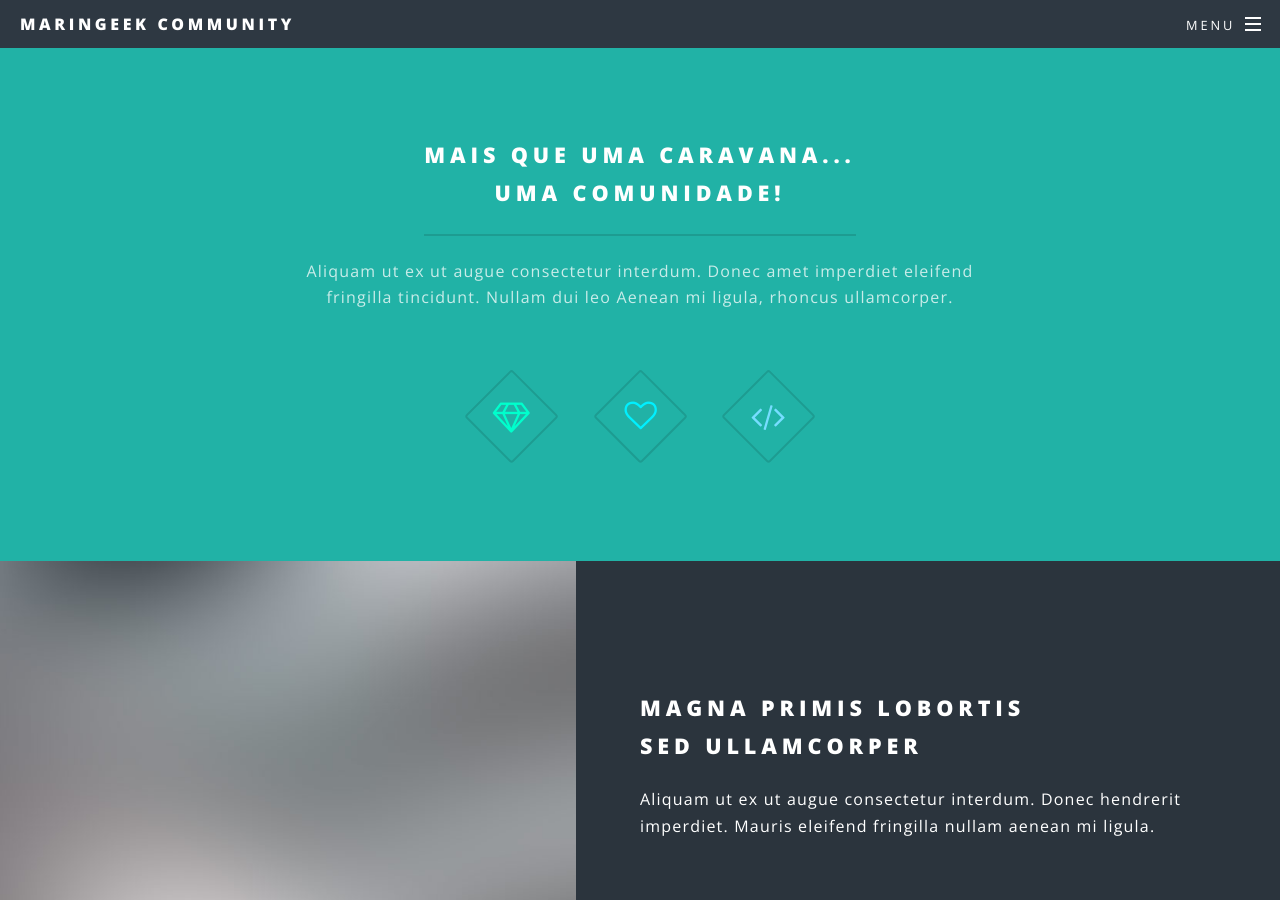
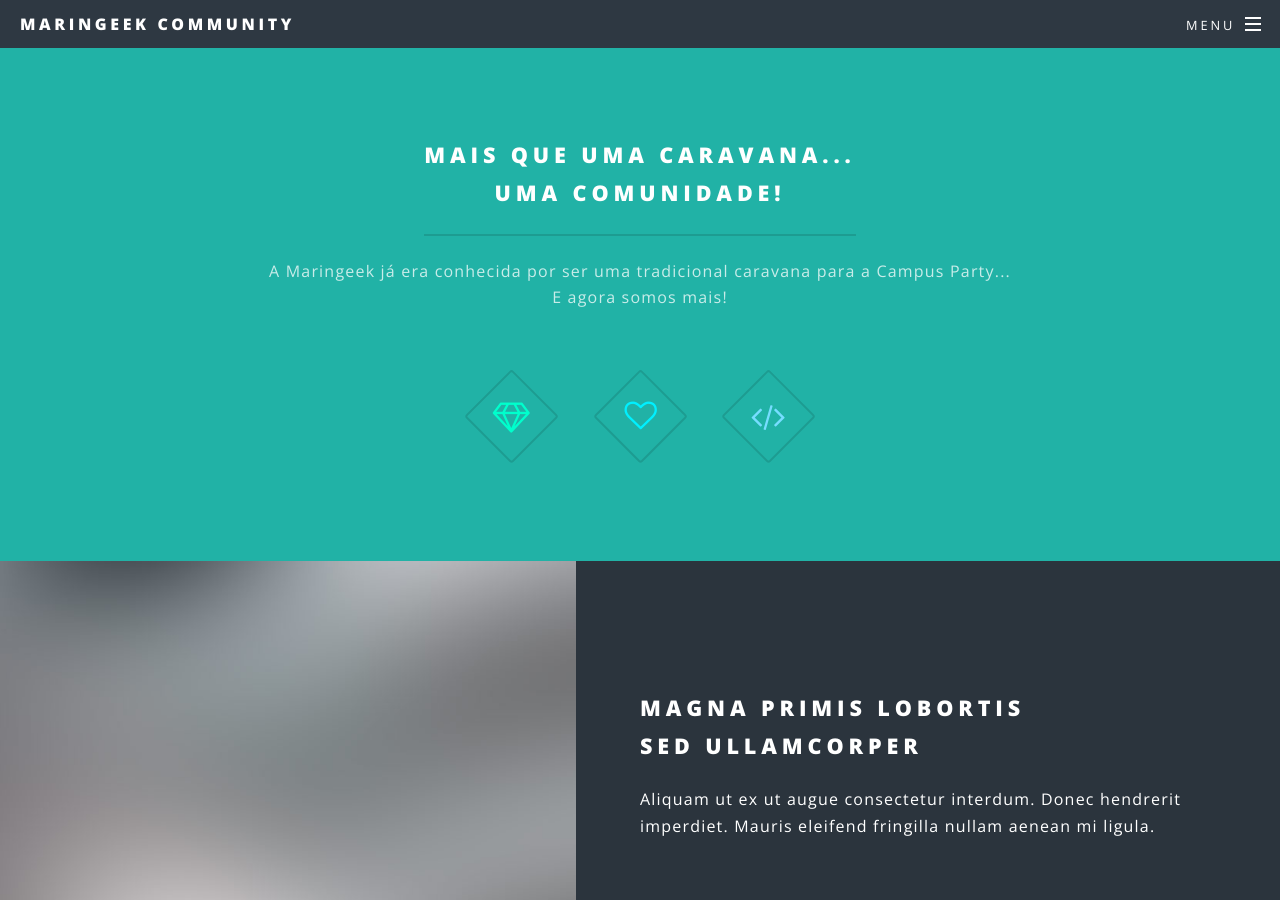
Before and after one commit to maringeek/maringeek.github.io, a Jekyll site: the page built from index.html, in a window 1280 px wide and 900 px high, scrolled down 860 px. Built offline with Jekyll 4.4.1, drawn with Linux system fonts in a browser that asks for light colours.

```diff
--- a/index.html
+++ b/index.html
@@ -19,8 +19,8 @@ layout: landing
 							<header class="major">
 								<h2>Mais que uma caravana...<br />
 								uma comunidade!</h2>
-								<p>Aliquam ut ex ut augue consectetur interdum. Donec amet imperdiet eleifend<br />
-								fringilla tincidunt. Nullam dui leo Aenean mi ligula, rhoncus ullamcorper.</p>
+								<p>A Maringeek já era conhecida por ser uma tradicional caravana para a Campus Party...<br />
+								E agora somos mais!</p>
 							</header>
 							<ul class="icons major">
 								<li><span class="icon fa-diamond major style1"><span class="label">Lorem</span></span></li>
```
